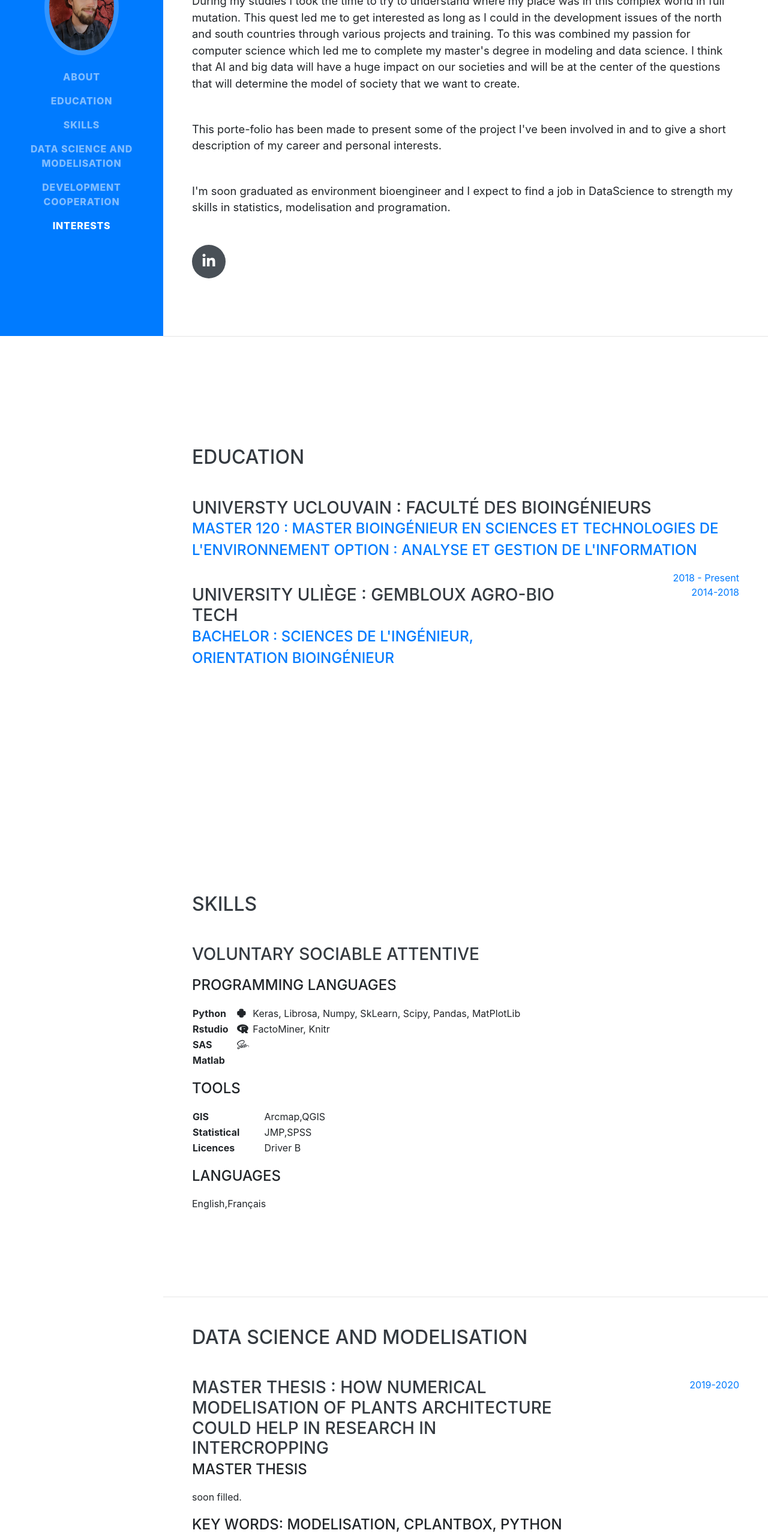
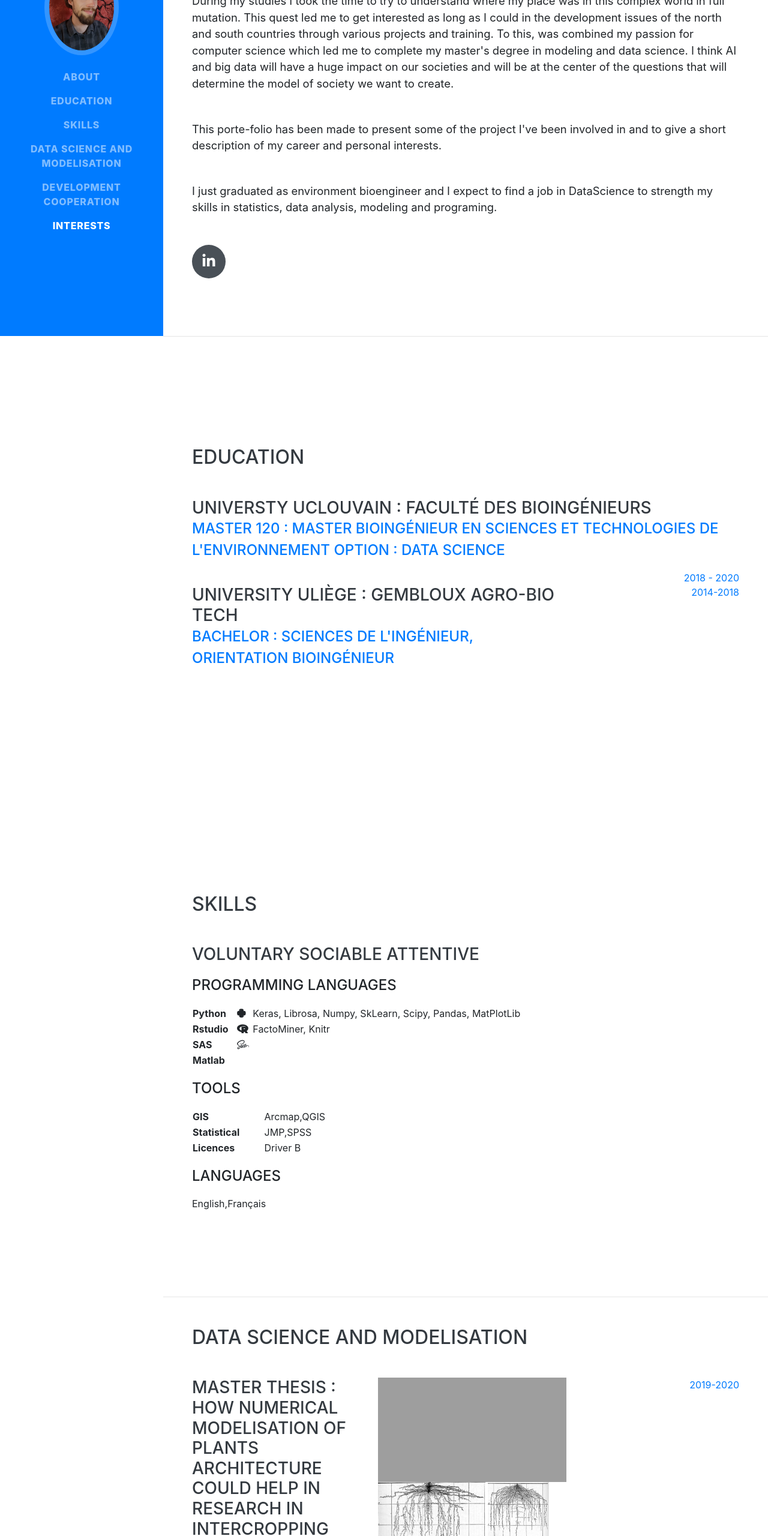
Before and after one commit to hmoensdehase/porte_folio, a website with bundled scripts: page index.html in a window 1280 px wide. Shown: the part 240-2800 px from the top of the page at 60% size. Built offline with nearby package versions, Linux system fonts and the light colour scheme; grey boxes are pictures that could not be loaded; a web font is replaced by a local one.

Commit message:
17november

```diff
--- a/index.html
+++ b/index.html
@@ -71,9 +71,9 @@
         <div class="subheading mb-5">Auderghem Bruxelles · 0499/87/15/70 ·
 		<a href="mailto:name@email.com">henri.mdh@live.fr</a>
         </div>
-        <p class="lead mb-5">During my studies I took the time to try to understand where my place was in this complex world in full mutation. This quest led me to get interested as long as I could in the development issues of the north and south countries through various projects and training. To this was combined my passion for computer science which led me to complete my master's degree in modeling and data science. I think that AI and big data will have a huge impact on our societies and will be at the center of the questions that will determine the model of society that we want to create.</p>
+        <p class="lead mb-5">During my studies I took the time to try to understand where my place was in this complex world in full mutation. This quest led me to get interested as long as I could in the development issues of the north and south countries through various projects and training. To this, was combined my passion for computer science which led me to complete my master's degree in modeling and data science. I think AI and big data will have a huge impact on our societies and will be at the center of the questions that will determine the model of society we want to create.</p>
 		<p class="lead mb-5">This porte-folio has been made to present some of the project I've been involved in and to give a short description of my career and personal interests.</p>
-		<p class="lead mb-5">I'm soon graduated as environment bioengineer and I expect to find a job in DataScience to strength my skills in statistics, modelisation and programation.</p>
+		<p class="lead mb-5">I just graduated as environment bioengineer and I expect to find a job in DataScience to strength my skills in statistics, data analysis, modeling and programing.</p>
 
 
 		<div class="social-icons">
@@ -96,9 +96,9 @@
 	  <div class="resume-item d-flex flex-column flex-md-row justify-content-between">
           <div class="resume-content">
             <h3 class="mb-0">Universty UCLouvain : Faculté des bioingénieurs</h3>
-            <div class="subheading mb-3"><a href="https://uclouvain.be/prog-2020-bire2m"> Master 120 : Master bioingénieur en sciences et technologies de l'environnement </a> <a href="https://uclouvain.be/prog-2020-bire2m-lbire210o.html"> option : Analyse et gestion de l'information</a></div>
+            <div class="subheading mb-3"><a href="https://uclouvain.be/prog-2020-bire2m"> Master 120 : Master bioingénieur en sciences et technologies de l'environnement </a> <a href="https://uclouvain.be/prog-2020-bire2m-lbire210o.html"> option : Data science</a></div>
           <div class="resume-date text-md-right">
-            <span class="text-primary">2018 - Present</span>
+            <span class="text-primary">2018 - 2020</span>
           </div>
           </div>
 	  </div>
@@ -177,9 +177,15 @@
             <h3 class="mb-0">Master thesis : How numerical modelisation of plants architecture could help in research in intercropping</h3>
             <div class="subheading mb-3">Master thesis</div>
 
-            <p>soon filled.</p>
+            <p>New agro-productive systems combine different plant species in the same growing space. The effects of the presence of a plant in the neighborood of another are numerous and varied both at the root level and at the level of the aerial parts. To support the research work on interactions between plants, many digital models have been developed, in particular so-called structure-function models. These models have a powerful and robust analytical potential and are in full development. By combining machine learning and environmental monitoring technologies, these models will over time be able to better taking into account the environmental effects on plant growth. In order to highlight the analytical potential of such models, I developed three modules to study interactions at the root level and at the level of light dynamics in a virtual intercrop. I then used these modules as an example by analyzing the effect of the spacing between the plants, the relative seeding dates and the arrangement methods on the root superposition in the case of an intercrop of tomatoes and lettuce.  </p>
 			<div class="subheading mb-3">Key words: Modelisation, CplantBox, Python </div>
-          </div>
+
+		  </div>
+		  <div class="figure"> <img src="img/Analyse_Finale_movie3D_Last.gif" width="314" height="174" >
+
+		<div class="figure"> <img src="img/SaladeTomateCompare4png2.png" width="314" height="350" >
+		</div>
+		</div>
           <div class="resume-date text-md-right">
             <span class="text-primary">2019-2020</span>
           </div>
@@ -191,7 +197,10 @@
             <div class="subheading mb-3">Group Project</div>
             <p>During a class we had the opportunity to work on a project we could choose. I always have been intrested by signal analysis. With my teammates we decided to worked on a project call <a href="http://machine-listening.eecs.qmul.ac.uk/bird-audio-detection-challenge/">Bird Audio Detection challenge</a>. To make this project we transform the wave files into MFCC files so we were able to use classical convolutional neural-network from supervised learning.</p>
           <div class="subheading mb-3">Key words: IA, Python, Convolutional Neural networks, Keras </div>
+
 		  </div>
+		  <div class="figure"> <img src="img/mfcc2.png" width="364" height="484" >
+		</div>
           <div class="resume-date text-md-right">
             <span class="text-primary">September 2019 - December 2019</span>
           </div>
@@ -229,7 +238,7 @@
 
         <div class="resume-item d-flex flex-column flex-md-row justify-content-between">
           <div class="resume-content">
-            <h3 class="mb-0">Modelisation of locust migration</h3>
+            <h3 class="mb-0">Modeling of locust migration</h3>
             <div class="subheading mb-3">Individual project</div>
             <p>My first project of population modelisation using differential equation caracterising phenomene of diffusion and advection due to wind and food research and reaction due to consumption of food. </p>
           <div class="subheading mb-3">Key words: Population modeling, Matlab, CDR model </div>
@@ -240,7 +249,7 @@
         </div>
 		<div class="resume-item d-flex flex-column flex-md-row justify-content-between">
           <div class="resume-content">
-            <h3 class="mb-0">Modelisation of plant communication</h3>
+            <h3 class="mb-0">Modeling of plant communication</h3>
             <div class="subheading mb-3">Group Project</div>
             <p>This is the project that lead me on my Master Thesis. The ojective of the project was to determine if during an experience done by students from the university of Florida some plants could communicate between them. To answer to this question we made a model of diffusion of molecule through soil to determine if any kind of chemical signal could be sent by a plant and be recepit by another during a determine range of time. </p>
           <div class="subheading mb-3">Key words: Data science, Crootbox, Mechanistic model </div>
```
Also changed, not shown: img/SaladeTomateCompare4png2.png (added), img/profile(1).jpg (deleted), img/profile.jpg (deleted), 4 other files.
